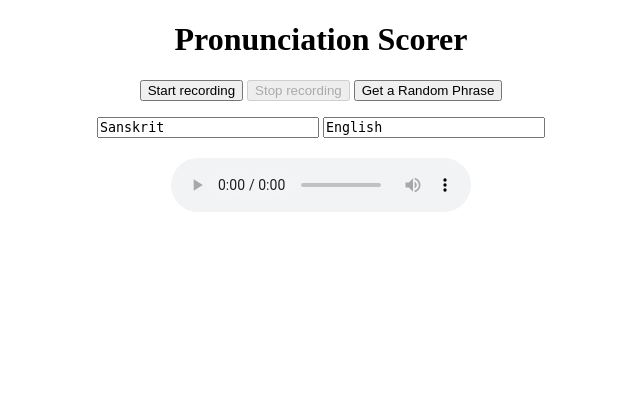
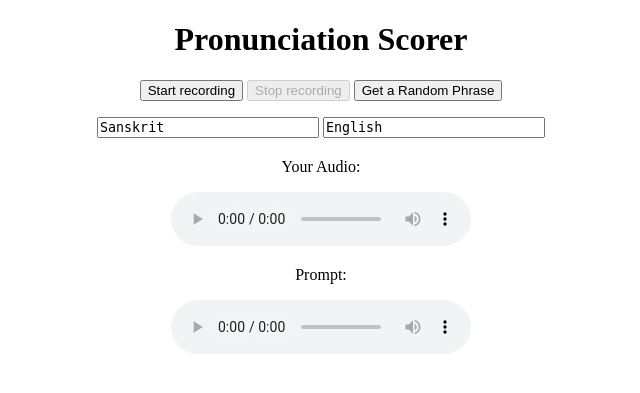
Before and after one commit to ramittal/sUktam, a Python web app: template flask/templates/record.html in a window 1280 px wide. Shown: the top 393 px of the page, without its empty margins (319-959 px from the left). Run offline with Jinja, Linux system fonts and the light colour scheme; the template is opened without the code that fills it, so the values that code supplies are empty.

Commit message:
Update record.html
website can now fetch and play audio from flask application

```diff
--- a/flask/templates/record.html
+++ b/flask/templates/record.html
@@ -10,23 +10,43 @@
         textarea {
             resize: none;
         }
+
+        p {
+            text-align: center;
+        }
+
+        h1 {
+            text-align: center;
+        }
+
     </style>
 
     <body>
-    <h1 align="center">Pronunciation Scorer</h1>
-    <p align="center">
+        <h1>Pronunciation Scorer</h1>
+        <p>
             <button id="start_button">Start recording</button>
             <button id="stop_button" disabled>Stop recording</button>
             <button id="random_gen">Get a Random Phrase</button>
         </p>
 
-    <p align="Center">
-        <textarea readonly id="sanskrit" rows="1" cols="25">Sanskrit</textarea>
-        <textarea readonly id="english" rows="1" cols="25">English</textarea>
+        <p>
+            <label for="sanskrit"></label><textarea readonly id="sanskrit" rows="1" cols="25">Sanskrit</textarea>
+            <label for="english"></label><textarea readonly id="english" rows="1" cols="25">English</textarea>
         </p>
 
-    <p align="center"><audio controls="" id="recordedAudio"></audio></p>
+        <p> Your Audio:
+        <p>
+            <audio controls id="recordedAudio"></audio>
+        </p>
+
+        <p> Prompt:
+        <p>
+            <audio controls id="promptedAudio"></audio>
+        </p>
+
+
     </body>
+
     <script type="text/javascript">
         start_button.onclick = e => {
             start_button.disabled = true;
@@ -40,14 +60,29 @@
                     {
                         type: 'GET',
                         url: '/get_random_line',
-                success: function(result, status, xhr){
-                    console.log(result);
+                        success: function (result) {
                             const list = result.split(",");
                             $('#sanskrit').val(list[2]);
                             $('#english').val(list[1]);
+
+                            var a = fetch('/get_random_audio/' + list[0].substring(list[0].indexOf("/") + 1, list[0].lastIndexOf(".")))
+                                    .then(res => {
+                                        var reader = res.body.getReader();
+                                        return reader.read().then(result => {return result});
+                                    }).then(data => {
+                                        console.log(data);
+                                        var blob = new Blob([data.value], {type: "audio/wav"});
+                                        var url = URL.createObjectURL(blob);
+
+                                        promptedAudio.src = url;
+                                        promptedAudio.controls = true;
+                                        promptedAudio.autoplay = true;
+                                    });
                         }
                     }
             );
+
+
         };
 
         stop_button.onclick = e => {
@@ -58,7 +93,9 @@
 
         navigator.mediaDevices
                 .getUserMedia({audio: true})
-        .then(stream => { handlerFunction(stream) })
+                .then(stream => {
+                    handlerFunction(stream)
+                })
 
         function handlerFunction(stream) {
             rec = new MediaRecorder(stream);
@@ -68,6 +105,9 @@
                 if (rec.state == "inactive") {
                     let blob = new Blob(audioChunks, {type: 'audio/mpeg-3'});
                     recordedAudio.src = URL.createObjectURL(blob);
+
+                    console.log(recordedAudio.src);
+
                     recordedAudio.controls = true;
                     recordedAudio.autoplay = false;
                     sendData(blob);
@@ -76,7 +116,7 @@
         }
 
         function sendData(data) {
-        var form = new FormData();
+            const form = new FormData();
             form.append('file', data, 'data.mp3');
 
             $.ajax({
@@ -86,9 +126,10 @@
                 cache: false,
                 processData: false,
                 contentType: false,
-            success: function(result) { console.log("Yay"); }
+                success: function () {
+                    console.log("Data Recieved!");
+                }
             });
-
         }
     </script>
 </html>
```
Lines whose indentation alone changed are shown as unchanged.
